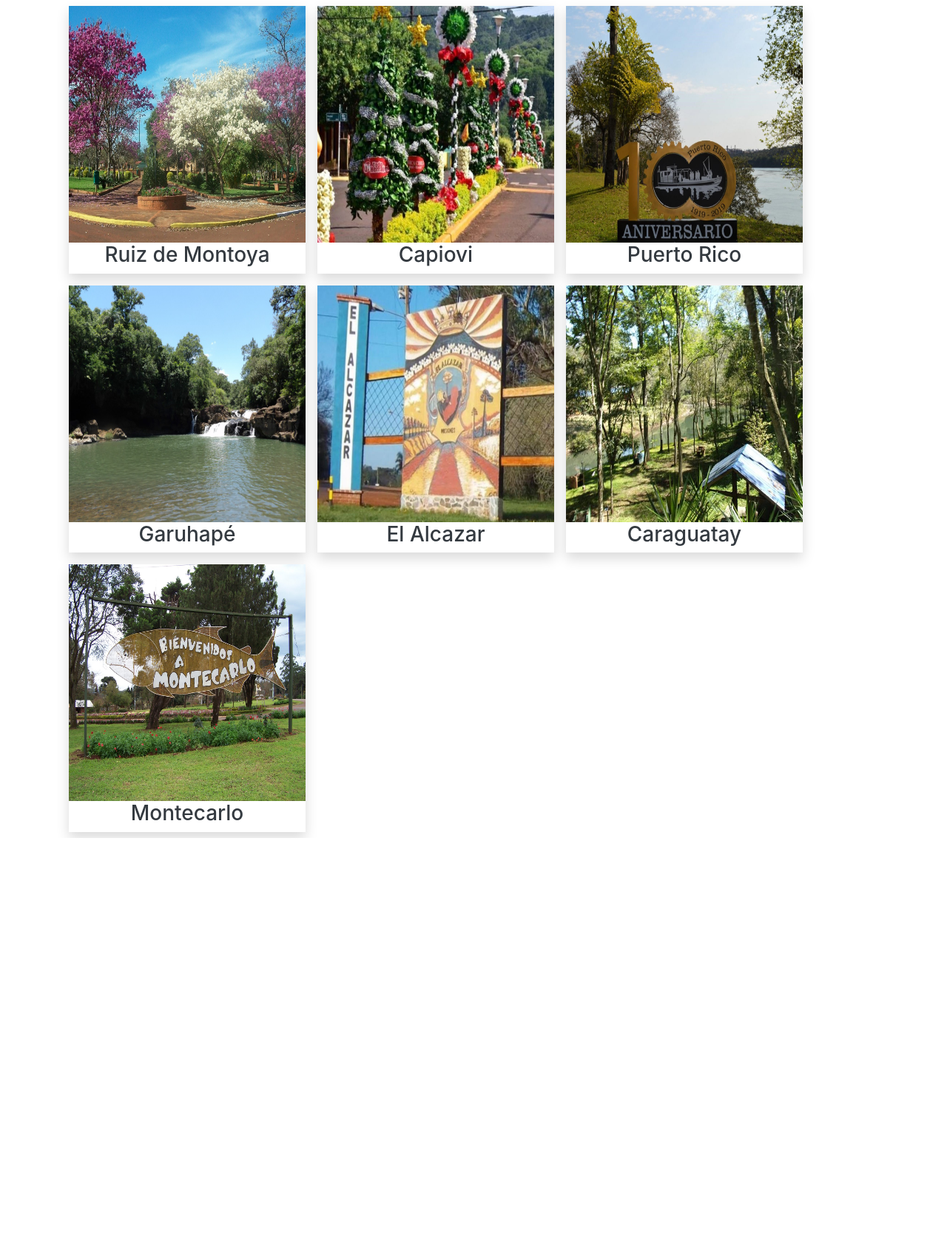
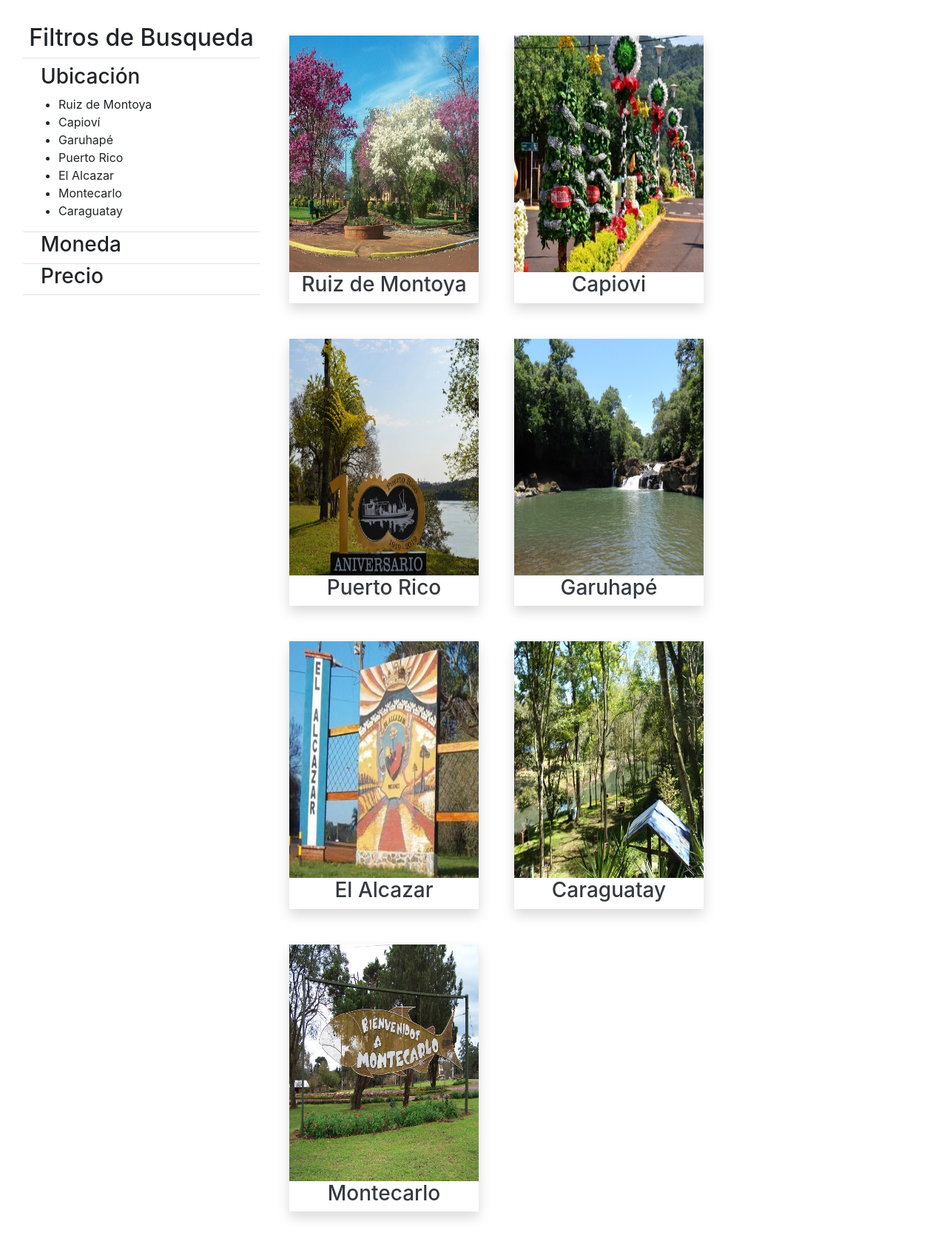
Before and after one commit to Lautron/Flores-Turismo, a Flask app: page /grid in a window 1280 px wide. Shown: the part 56-1742 px from the top of the page at 74% size. Before the commit the page ends 1189 px from the top, so only its background shows below. Run offline with Flask 2, Linux system fonts and the light colour scheme; data comes from the database, SQL or seed files in the repository; some libraries are stand-ins or nearby versions.

Commit message:
Tweaked grid template and added zoom animation

```diff
--- a/flores_digital/routes.py
+++ b/flores_digital/routes.py
@@ -4,6 +4,7 @@ from flores_digital.models import GridTest
 
 @app.route('/')
 def index():
+    #TODO create db to replace the dict.
     towns = {
     'La Región de las Flores': {'img': 'img/escudos/region de las flores.png'},
     'Ruiz de Montoya': {'img': 'img/escudos/Ruiz de Montoya.png'},
--- a/flores_digital/templates/grid.html
+++ b/flores_digital/templates/grid.html
@@ -1,7 +1,99 @@
 {% extends "layout.html" %}
 
+{% block style %}
+<style>
+    .my-sidebar{
+        min-width: 10rem;
+        max-width: 20rem;
+    }
+    .my-flexbox{
+        display: flex;
+    }
+    .hovereffect {
+        /* width:100%;
+        height:100%; */
+        float:left;
+        overflow:hidden;
+        position:relative;
+        text-align:center;
+        cursor:default;
+        }
+
+    .hovereffect .overlay {
+    width:100%;
+    height:100%;
+    position:absolute;
+    overflow:hidden;
+    top:0;
+    left:0;
+    opacity:0;
+    background-color:rgba(0,0,0,0.5);
+    -webkit-transition:all .4s ease-in-out;
+    transition:all .4s ease-in-out
+    }
+
+    .hovereffect img {
+    display:block;
+    position:relative;
+    -webkit-transition:all .4s linear;
+    transition:all .4s linear;
+    }
+
+    .hovereffect:hover img {
+    -ms-transform:scale(1.2);
+    -webkit-transform:scale(1.2);
+    transform:scale(1.2);
+    }
+
+    .hovereffect:hover .overlay {
+    opacity:1;
+    filter:alpha(opacity=100);
+    }
+</style>
+{% endblock %}
+
 {% block content %}
-<div class="container">
+<div class="container-fluid my-4 my-flexbox">
+    <div class="container my-sidebar px-0 mx-3">
+        <div>
+            <h2 class="text-center mt-2 pb-2 mx-0 border-bottom">Filtros de Busqueda</h2>
+        </div>
+        <div class="border-bottom">
+            <h3 class="pl-4">Ubicación</h3>
+            <ul class="pl-5">
+                <li>Ruiz de Montoya</li>
+                <li>Capioví</li>
+                <li>Garuhapé</li>
+                <li>Puerto Rico</li>
+                <li>El Alcazar</li>
+                <li>Montecarlo</li>
+                <li>Caraguatay</li>
+            </ul>
+        </div>
+        <div class="border-bottom">
+            <h3 class="pl-4">Moneda</h3>
+        </div>
+        <div class="border-bottom">
+            <h3 class="pl-4">Precio</h3>
+        </div>
+    </div>
+    <div>
+        <div class="row mx-auto">
+            {% for item in items: %}
+                <div class="col-md-4 shadow m-4 p-0" style="max-width: 20vw;">
+                    <div class="hovereffect">
+                        <img class="img-fluid" style="min-height: 40vh;" src="{{url_for('static', filename=item.image_file)}}" alt="Picture of {{ item.city_name }}">
+                        <div class="overlay"></div>
+                    </div>
+                    <div>
+                        <h3 class="text-center"><a class="text-decoration-none text-dark" href="#">{{ item.city_name }}</a></h3>
+                    </div>
+                </div>
+            {% endfor %}
+        </div>
+    </div>
+</div>
+<!-- <div class="container">
     <div class="row mx-auto">
     {% for item in items: %}
         <div class="col-md-4 shadow p-0 m-2" style="max-width: 40vh; ">
@@ -10,5 +102,5 @@
         </div>
     {% endfor %}
     </div>
-</div>
+</div> -->
 {% endblock %}
--- a/flores_digital/templates/index.html
+++ b/flores_digital/templates/index.html
@@ -1,7 +1,7 @@
 {% extends "layout.html" %}
 
 {% block style %}
-
+    <style>
         .my-section{
             min-height: 25rem;
             width: 100%;
@@ -11,7 +11,7 @@
         .bg-gray{
             background-color: rgb(238, 238, 238);
         }
-
+    </style>
 {% endblock %}
 
 {% block content %}
--- a/flores_digital/templates/layout.html
+++ b/flores_digital/templates/layout.html
@@ -23,10 +23,10 @@
     .text-shadow {
     text-shadow: 1px 1px #000000;
     }
+</style>
     {% block style %}
 
     {% endblock %}
-</style>
 {% endblock %}
 
 <body>
```
